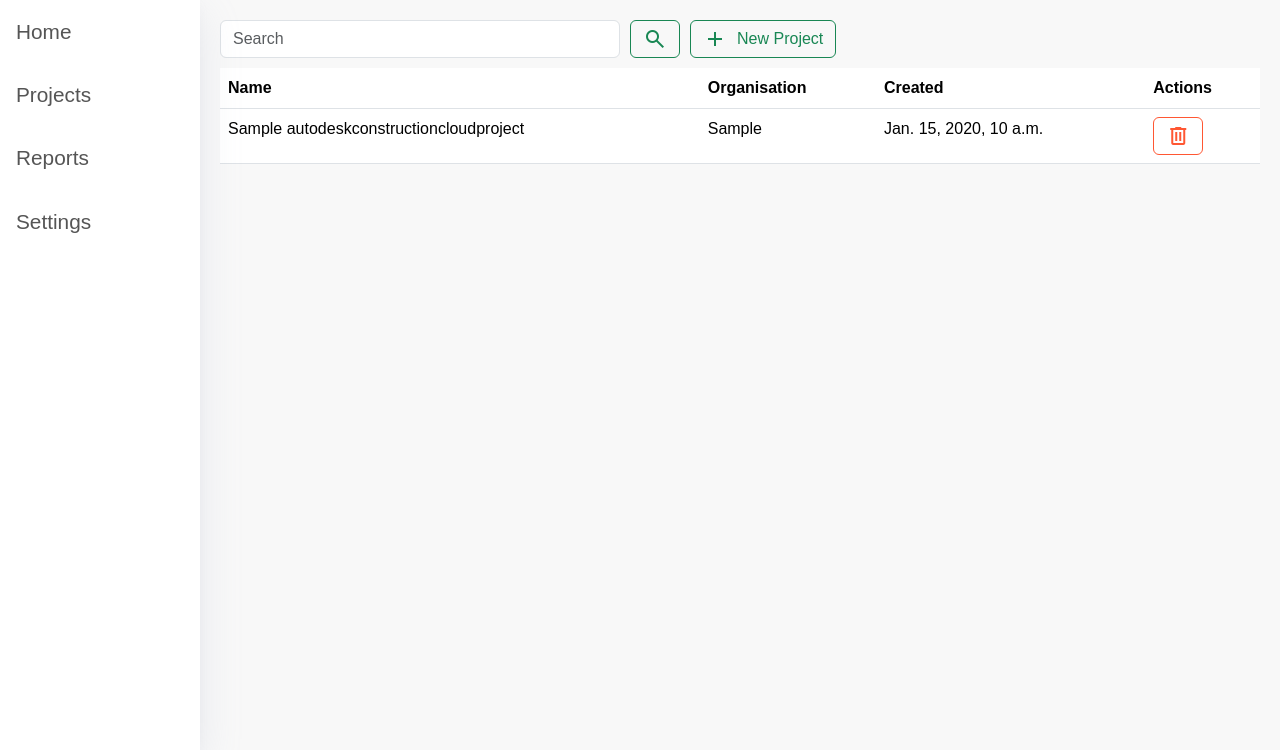
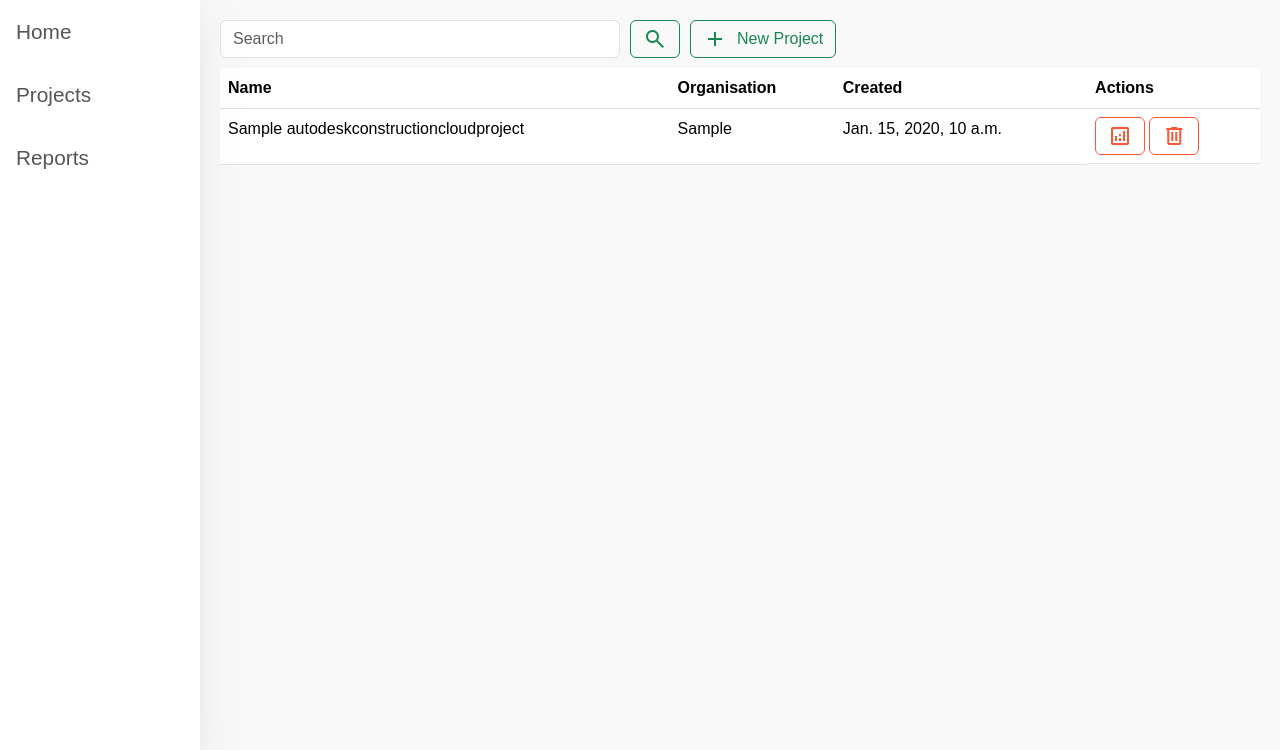
Before and after one commit to tris-g/GTAInfralign, a Django app: page /projects in a window 1280 px wide. Shown: the part 52-802 px from the top of the page. Run offline with Django 5.2, Linux system fonts and the light colour scheme; a user stored in the database is signed in; tables that the repository leaves empty hold one stand-in row (values such as "Sample post"); some libraries are stand-ins or nearby versions.

Commit message:
viewing style changes

```diff
--- a/analytics/templates/base.html
+++ b/analytics/templates/base.html
@@ -38,7 +38,6 @@
             <a href="{% url 'dashboard' %}">Home</a>
             <a href="{% url 'view_all_projects' %}">Projects</a>
             <a href="{% url 'view_all_reports' %}">Reports</a>
-            <a href="">Settings</a>
         </div>
         <div class="content">
             {% block content %}
--- a/analytics/templates/view_all_projects.html
+++ b/analytics/templates/view_all_projects.html
@@ -32,11 +32,14 @@
   </thead>
   <tbody>
     {% for project in projects_list %}
-    <tr class="item" onclick="window.location='/projects/{{project.pk}}';">
+    <tr class="item">
       <td>{{project.name}}</td>
       <td>{{project.org}}</td>
       <td>{{project.created_at}}</td>
-      <td>
+      <td class="d-flex">
+        {% if perms.analytics.view_autodeskconstructioncloudproject %}
+            <a class="action btn btn-outline-primary d-flex justify-content-center align-items-center me-1" href="{% url 'view_project' project_pk=project.pk %}"><span class="material-symbols-outlined">analytics</span></a>
+        {% endif %}
         {% if perms.analytics.delete_autodeskconstructioncloudproject %}
             <form id="form-{{project.pk}}" action="{% url 'delete_project' project_pk=project.pk %}" method="post">
                 {% csrf_token %}
```
